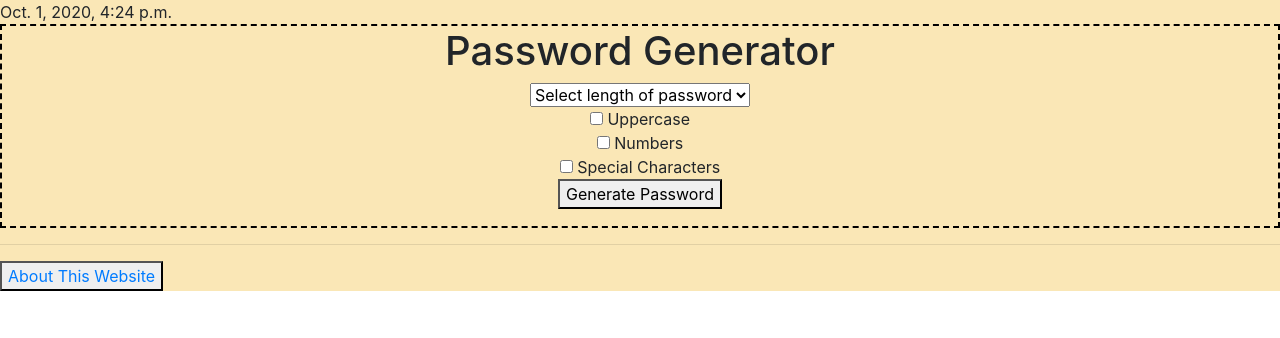
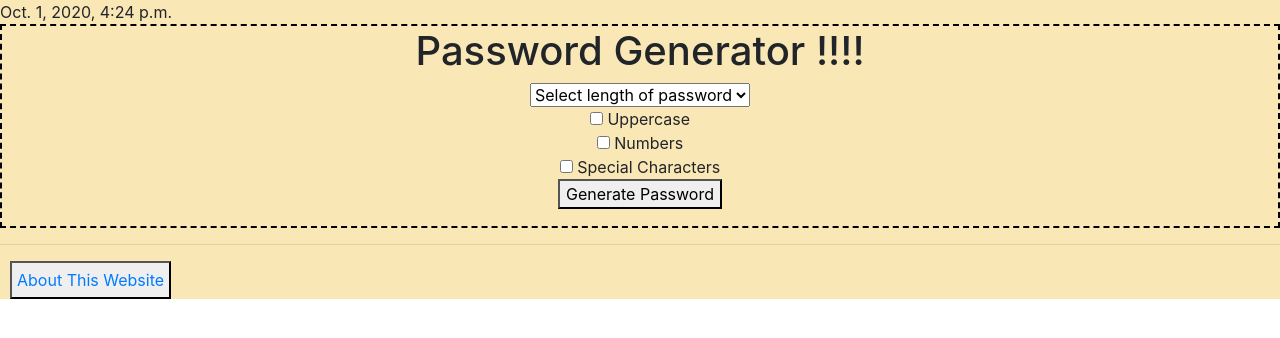
Before and after one commit to Hoodooloo/django3-password-generator, a Django app: page / in a window 1280 px wide. Shown: the top 338 px of the page. Run offline with Django 3.2, Linux system fonts and the light colour scheme; some libraries are stand-ins or nearby versions.

Commit message:
some cool js effect

```diff
--- a/generator/templates/generator/home.html
+++ b/generator/templates/generator/home.html
@@ -10,6 +10,12 @@
     #backg{
         background-color: #fae7b6;
     }
+    .aboutBtn{
+        padding: 5px;
+        outline: none;
+        width: fit-content;
+        margin-left: 10px;
+    }
 </style>
 <div id='backg'><link rel="stylesheet" href="https://stackpath.bootstrapcdn.com/bootstrap/4.5.0/css/bootstrap.min.css" integrity="sha384-9aIt2nRpC12Uk9gS9baDl411NQApFmC26EwAOH8WgZl5MYYxFfc+NcPb1dKGj7Sk" crossorigin="anonymous">
 <div class="date">
@@ -17,7 +23,7 @@
 </div>
 <div class="home">
     <div class="bor">
-        <h1>Password Generator</h1>
+        <h1 id="heading"></h1>
         <form action="password">
             <select name="length" id="passwordlengh" required>
                 <option value="default">Select length of password</option>
@@ -46,7 +52,21 @@
 
 </div>
 <hr>
-<button>
+<button class="aboutBtn">
     <a href="{% url 'about' %}">About This Website</a>
 </button>
 </div>
+
+<script>
+    let i=0;
+    let head='Password Generator !!!!'
+    function typewriter(){
+        if(i<head.length){
+            heading.innerHTML+=head[i];
+            i++;
+            setTimeout(typewriter,100)
+        }
+    }
+
+    typewriter()
+</script>
```
Also changed, not shown: generator/templates/generator/password.html (+15 -1 lines), db.sqlite3.
